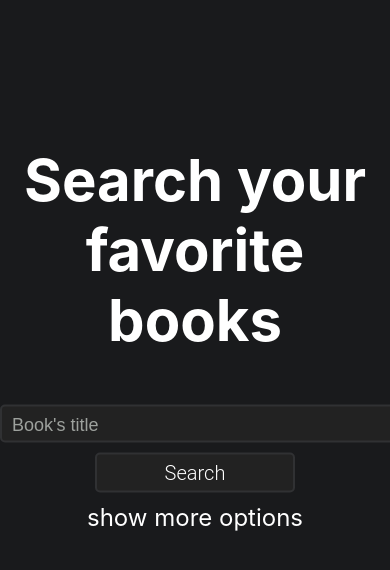
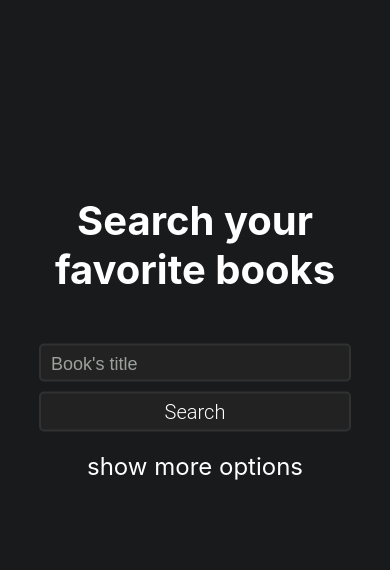
Before and after one commit to stanleyy20/Search-books, a React (Create React App) app: page / in a window 390 px wide. Shown: the top 570 px of the page. Built offline with nearby package versions, Linux system fonts and the light colour scheme.

Commit message:
add support for mobile divices

```diff
--- a/src/components/TitlePage/TitlePage.style.scss
+++ b/src/components/TitlePage/TitlePage.style.scss
@@ -17,6 +17,22 @@
 
   .btn-main {
     width: 200px;
+
+    @media (max-width: 600px) {
+      width: 80%;
+    }
+  }
+
+  .btn-main:active {
+    border: 2px solid variables.$red;
+    background-color: variables.$red;
+  }
+
+  .btn-main:hover {
+    @media (min-width: 1025px) {
+      border: 2px solid variables.$red;
+      background-color: variables.$red;
+    }
   }
 
   .input-main {
@@ -27,6 +43,11 @@
     font-size: 21px;
     border-radius: 5px;
     width: 400px;
+
+    @media (max-width: 600px) {
+      width: 80%;
+      margin: 0;
+    }
   }
 
   .input-main:focus {
@@ -43,6 +64,10 @@
     color: white;
     margin-bottom: 50px;
     font-size: 58px;
+
+    @media (max-width: 600px) {
+      font-size: 40px;
+    }
   }
 
   .more-options {
@@ -50,11 +75,22 @@
     font-size: 24px;
     color: white;
     cursor: pointer;
-    transition: 4s;
+
+    @media (max-width: 600px) {
+      margin-top: 10px;
+    }
   }
-  .more-options:hover {
+
+  .more-options:active {
     text-decoration: underline;
   }
+
+  .more-options:hover {
+    @media (min-width: 1025px) {
+      text-decoration: underline;
+    }
+  }
+
   .options-container {
     position: absolute;
     color: white;
```
